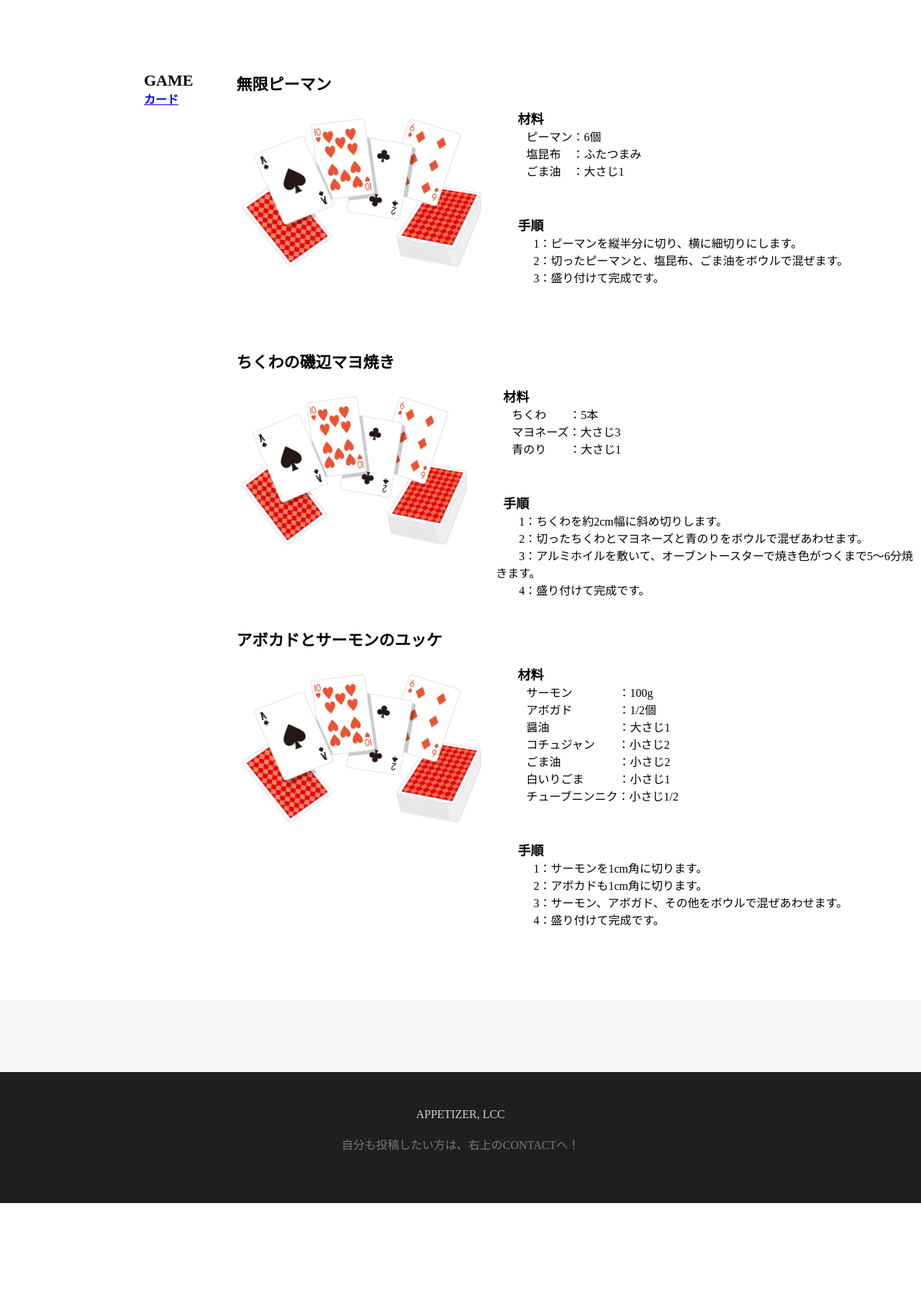
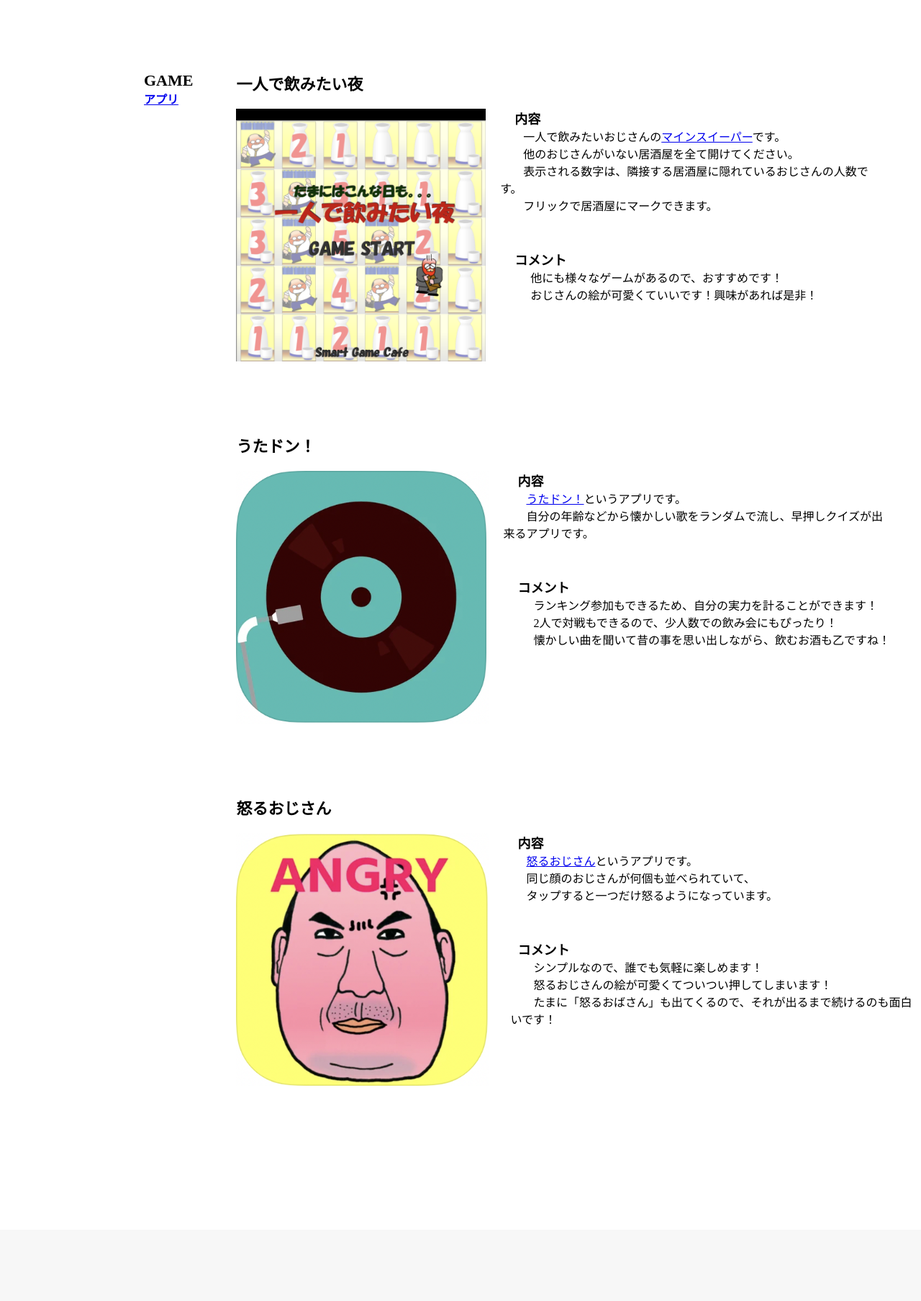
Before and after one commit to daikiaLucky/appetizer, a Rails app: page /posts/game in a window 1280 px wide. Shown: the part 121-1928 px from the top of the page at 72% size. Before the commit the page ends 1792 px from the top, so only its background shows below. Run offline with Rails 7, Linux system fonts and the light colour scheme; style sheets or scripts are compiled from the project's sources; parts of the project's set-up code (start-up, migrations or seed data) failed here and were passed over.

Commit message:
ゲーム画面完成

```diff
--- a/app/views/devise/registrations/new.html.erb
+++ b/app/views/devise/registrations/new.html.erb
@@ -9,7 +9,7 @@
         <a href="#" id="lists">GAME</a>
       </div>
       <ul class="show-lists1 hidden" id="pull-down">
-        <li id="lists"><%= link_to 'カード', posts_game_path %></li>
+        <li id="lists"><%= link_to 'アプリ', posts_game_path %></li>
       </ul>
       <div class="content">
         <a href="#" id="lists1">COOKING</a>
--- a/app/views/posts/game.html.erb
+++ b/app/views/posts/game.html.erb
@@ -9,7 +9,7 @@
         <a href="#" id="lists">GAME</a>
       </div>
       <ul class="show-lists1 hidden" id="pull-down">
-        <li id="lists"><%= link_to 'カード', posts_game_path %></li>
+        <li id="lists"><%= link_to 'アプリ', posts_game_path %></li>
       </ul>
       <div class="content">
         <a href="#" id="lists1">COOKING</a>
@@ -30,70 +30,63 @@
 <div class="main-intro">
   <div class="left-intro">
     <ul class="title">GAME
-      <li><%= link_to "カード", posts_game_path %></li>
+      <li><%= link_to "アプリ", posts_game_path %></li>
     </ul>
   </div>
 
   <div class="rightintro">
     <div class="right-top">
-      <p class="title">無限ピーマン</p>
+      <p class="title">一人で飲みたい夜</p>
       <div class="recipe">
-        <%= image_tag "topimage12.jpg", size: "351x234", class: "foodimage" %>
+        <%= image_tag "alonesake.png", size: "351x351", class: "foodimage" %>
         <div class="howto">
-          <p class="description-top">材料</p>
+          <p class="description-top">内容</p>
           <p class="description-center">
-            　　ピーマン：6個<br>
-            　　塩昆布　：ふたつまみ　　　<br>
-            　　ごま油　：大さじ1</p>
-          <p class="description-top">手順</p>
+            　　一人で飲みたいおじさんの<a href="https://ja.game-cafe.net/topindex.php?id=hitorinomi">マインスイーパー</a>です。<br>
+            　　他のおじさんがいない居酒屋を全て開けてください。<br>
+            　　表示される数字は、隣接する居酒屋に隠れているおじさんの人数です。<br>
+            　　フリックで居酒屋にマークできます。</p>
+          <p class="description-top">コメント</p>
           <p class="description-bottom">
-            　　1：ピーマンを縦半分に切り、横に細切りにします。<br>
-            　　2：切ったピーマンと、塩昆布、ごま油をボウルで混ぜます。<br>
-            　　3：盛り付けて完成です。</p>
+            　　他にも様々なゲームがあるので、おすすめです！<br>
+            　　おじさんの絵が可愛くていいです！興味があれば是非！</p>
         </div>
       </div>
     </div>
 
     <div class="right-center">
-      <p class="title">ちくわの磯辺マヨ焼き</p>
+      <p class="title">うたドン！</p>
       <div class="recipe">
-      <%= image_tag "topimage12.jpg", size: "351x234", class: "foodimage" %>
+      <%= image_tag "utadon.png", size: "351x351", class: "foodimage" %>
         <div class="howto">
-          <p class="description-top">材料</p>
+          <p class="description-top">内容</p>
           <p class="description-center">
-            　　ちくわ　　：5本<br>
-            　　マヨネーズ：大さじ3　　　　<br>
-            　　青のり　　：大さじ1</p>
-          <p class="description-top">手順</p>
+            　　<a href="https://apps.apple.com/jp/app/%E3%81%86%E3%81%9F%E3%83%89%E3%83%B3/id1201624046">うたドン！</a>というアプリです。<br>
+            　　自分の年齢などから懐かしい歌をランダムで流し、早押しクイズが出来るアプリです。</p>
+          <p class="description-top">コメント</p>
           <p class="description-bottom">
-            　　1：ちくわを約2cm幅に斜め切りします。<br>
-            　　2：切ったちくわとマヨネーズと青のりをボウルで混ぜあわせます。<br>
-            　　3：アルミホイルを敷いて、オーブントースターで焼き色がつくまで5〜6分焼きます。<br>
-            　　4：盛り付けて完成です。</p>
+            　　ランキング参加もできるため、自分の実力を計ることができます！<br>
+            　　2人で対戦もできるので、少人数での飲み会にもぴったり！<br>
+            　　懐かしい曲を聞いて昔の事を思い出しながら、飲むお酒も乙ですね！<br></p>
         </div>
       </div>
     </div>
 
     <div class="right-bottom">
-      <p class="title">アボカドとサーモンのユッケ</p>
+      <p class="title">怒るおじさん</p>
       <div class="recipe">
-      <%= image_tag "topimage12.jpg", size: "351x234", class: "foodimage" %>
+      <%= image_tag "angryojisan.png", size: "351x351", class: "foodimage" %>
         <div class="howto">
-          <p class="description-top">材料</p>
+          <p class="description-top">内容</p>
           <p class="description-center">
-            　　サーモン　　　　：100g<br>
-            　　アボガド　　　　：1/2個<br>
-            　　醤油　　　　　　：大さじ1<br>
-            　　コチュジャン　　：小さじ2<br>
-            　　ごま油　　　　　：小さじ2<br>
-            　　白いりごま　　　：小さじ1<br>
-            　　チューブニンニク：小さじ1/2</p>
-          <p class="description-top">手順</p>
+            　　<a href="https://apps.apple.com/jp/app/%E6%80%92%E3%82%8B%E3%81%8A%E3%81%98%E3%81%95%E3%82%93/id529764262">怒るおじさん</a>というアプリです。<br>
+            　　同じ顔のおじさんが何個も並べられていて、<br>
+            　　タップすると一つだけ怒るようになっています。</p>
+          <p class="description-top">コメント</p>
           <p class="description-bottom">
-            　　1：サーモンを1cm角に切ります。<br>
-            　　2：アボカドも1cm角に切ります。<br>
-            　　3：サーモン、アボガド、その他をボウルで混ぜあわせます。<br>
-            　　4：盛り付けて完成です。</p>
+            　　シンプルなので、誰でも気軽に楽しめます！<br>
+            　　怒るおじさんの絵が可愛くてついつい押してしまいます！<br>
+            　　たまに「怒るおばさん」も出てくるので、それが出るまで続けるのも面白いです！</p>
         </div>
       </div>
     </div>
--- a/app/views/posts/index.html.erb
+++ b/app/views/posts/index.html.erb
@@ -9,7 +9,7 @@
         <a href="#" id="lists">GAME</a>
       </div>
       <ul class="show-lists1 hidden" id="pull-down">
-        <li id="lists"><%= link_to 'カード', posts_game_path %></li>
+        <li id="lists"><%= link_to 'アプリ', posts_game_path %></li>
       </ul>
       <div class="content">
         <a href="#" id="lists1">COOKING</a>
--- a/app/views/users/show.html.erb
+++ b/app/views/users/show.html.erb
@@ -9,7 +9,7 @@
         <a href="#" id="lists">GAME</a>
       </div>
       <ul class="show-lists1 hidden" id="pull-down">
-        <li id="lists"><%= link_to 'カード', posts_game_path %></li>
+        <li id="lists"><%= link_to 'アプリ', posts_game_path %></li>
       </ul>
       <div class="content">
         <a href="#" id="lists1">COOKING</a>
```
Also changed, not shown: app/views/posts/cooking.html.erb (+8 -8 lines), app/assets/images/alonesake.png (added), app/assets/images/angryojisan.png (added), app/assets/images/tikuwanoisobeyaki.jpeg (added), app/assets/images/unlimited_p-men.jpeg (added), app/assets/images/utadon.png (added).
